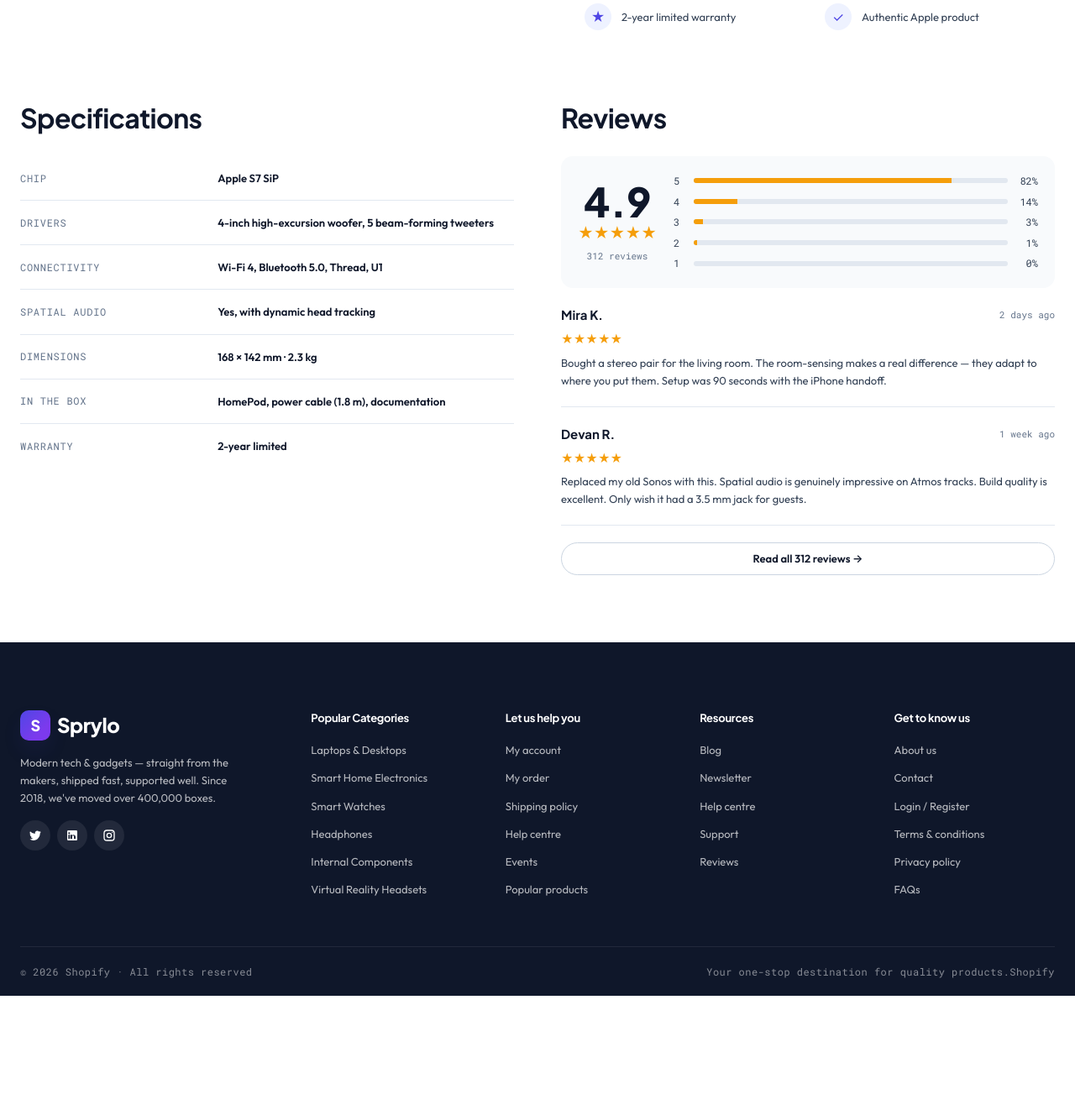
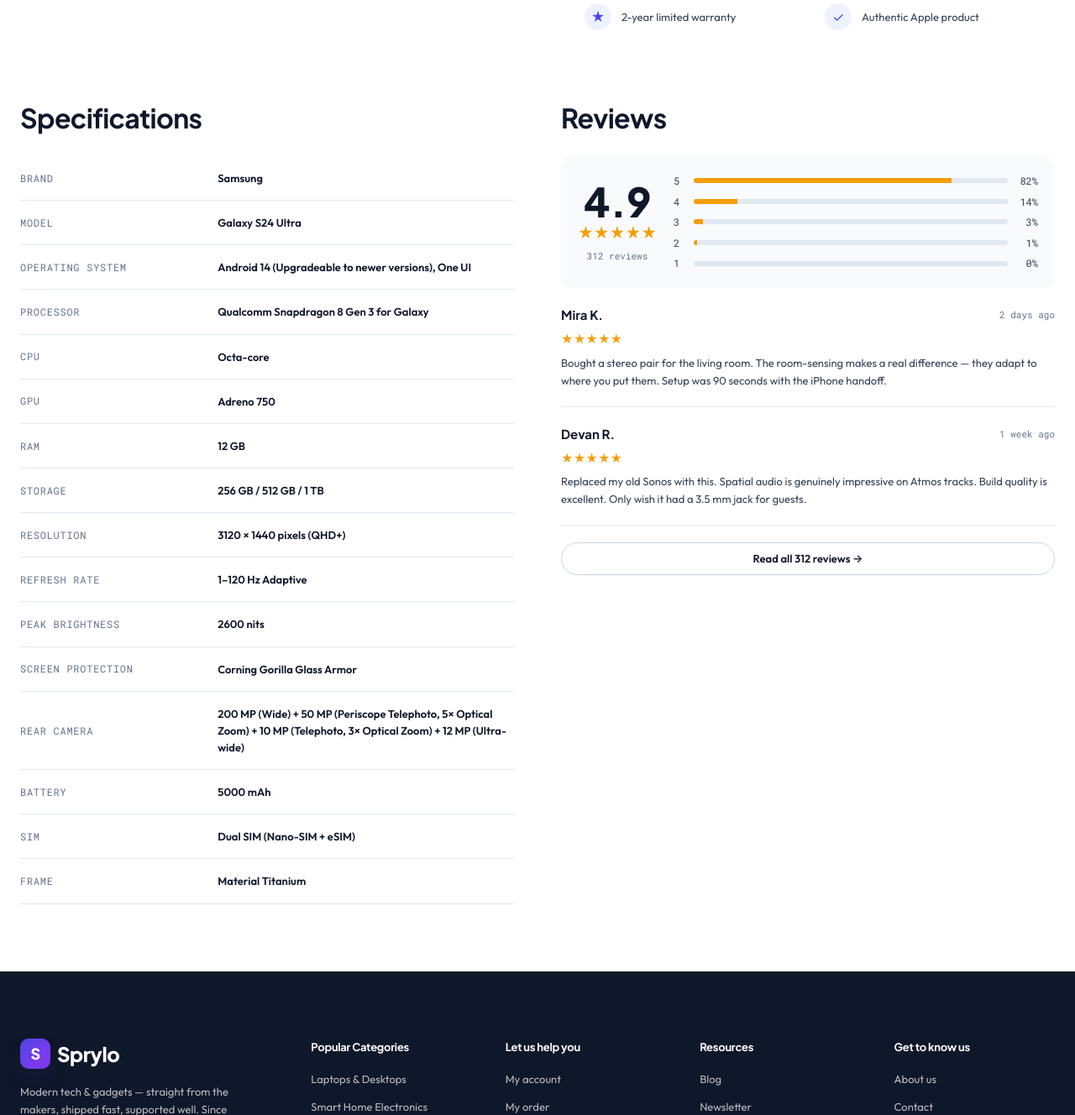
Before and after one commit to rahulrameshm0/Shopify, a Django app: page /shop/product-details/4 in a window 1280 px wide. Shown: the part 822-2150 px from the top of the page at 84% size. Before the commit the page ends 2008 px from the top, so only its background shows below. Run offline with Django 4.2, Linux system fonts and the light colour scheme; data comes from the database, SQL or seed files in the repository; both versions use the stored data as it was after the commit.

Commit message:
implimented specification

```diff
--- a/products/admin.py
+++ b/products/admin.py
@@ -1,5 +1,6 @@
 from django.contrib import admin
-from .models import Products
+from .models import Products, Specification
 
 # Register your models here.
 admin.site.register(Products)
+admin.site.register(Specification)
--- a/products/models.py
+++ b/products/models.py
@@ -16,3 +16,5 @@ class Products(models.Model):
 
 class Specification(models.Model):
     product = models.ForeignKey(Products, on_delete=models.CASCADE, related_name="specification")
+    name = models.CharField(max_length=100)
+    value = models.TextField()
--- a/templates/products/products-details.html
+++ b/templates/products/products-details.html
@@ -104,51 +104,17 @@
 
           <div>
             <h2 style="font-size: var(--text-2xl); margin-bottom: var(--s5)">Specifications</h2>
+
             <table style="width:100%; border-collapse: collapse; font-size: var(--text-sm)">
               <tbody>
+              {% for spec in product.specification.all %}
                 <tr style="border-bottom: 1px solid var(--rule)">
                   <td
                     style="padding: var(--s4) 0; color: var(--fg-mute); font-family: var(--ff-mono); font-size: var(--text-xs); letter-spacing: 0.06em; text-transform: uppercase; width: 40%">
-                    Chip</td>
-                  <td style="padding: var(--s4) 0; font-weight: 600">Apple S7 SiP</td>
+                      {{spec.name}}</td>
+                  <td style="padding: var(--s4) 0; font-weight: 600">{{spec.value}}</td>
                 </tr>
-                <tr style="border-bottom: 1px solid var(--rule)">
-                  <td
-                    style="padding: var(--s4) 0; color: var(--fg-mute); font-family: var(--ff-mono); font-size: var(--text-xs); letter-spacing: 0.06em; text-transform: uppercase">
-                    Drivers</td>
-                  <td style="padding: var(--s4) 0; font-weight: 600">4-inch high-excursion woofer, 5 beam-forming
-                    tweeters</td>
-                </tr>
-                <tr style="border-bottom: 1px solid var(--rule)">
-                  <td
-                    style="padding: var(--s4) 0; color: var(--fg-mute); font-family: var(--ff-mono); font-size: var(--text-xs); letter-spacing: 0.06em; text-transform: uppercase">
-                    Connectivity</td>
-                  <td style="padding: var(--s4) 0; font-weight: 600">Wi-Fi 4, Bluetooth 5.0, Thread, U1</td>
-                </tr>
-                <tr style="border-bottom: 1px solid var(--rule)">
-                  <td
-                    style="padding: var(--s4) 0; color: var(--fg-mute); font-family: var(--ff-mono); font-size: var(--text-xs); letter-spacing: 0.06em; text-transform: uppercase">
-                    Spatial audio</td>
-                  <td style="padding: var(--s4) 0; font-weight: 600">Yes, with dynamic head tracking</td>
-                </tr>
-                <tr style="border-bottom: 1px solid var(--rule)">
-                  <td
-                    style="padding: var(--s4) 0; color: var(--fg-mute); font-family: var(--ff-mono); font-size: var(--text-xs); letter-spacing: 0.06em; text-transform: uppercase">
-                    Dimensions</td>
-                  <td style="padding: var(--s4) 0; font-weight: 600">168 × 142 mm · 2.3 kg</td>
-                </tr>
-                <tr style="border-bottom: 1px solid var(--rule)">
-                  <td
-                    style="padding: var(--s4) 0; color: var(--fg-mute); font-family: var(--ff-mono); font-size: var(--text-xs); letter-spacing: 0.06em; text-transform: uppercase">
-                    In the box</td>
-                  <td style="padding: var(--s4) 0; font-weight: 600">HomePod, power cable (1.8 m), documentation</td>
-                </tr>
-                <tr>
-                  <td
-                    style="padding: var(--s4) 0; color: var(--fg-mute); font-family: var(--ff-mono); font-size: var(--text-xs); letter-spacing: 0.06em; text-transform: uppercase">
-                    Warranty</td>
-                  <td style="padding: var(--s4) 0; font-weight: 600">2-year limited</td>
-                </tr>
+              {% endfor %}
               </tbody>
             </table>
           </div>
```
Also changed, not shown: db.sqlite3, products/migrations/0002_specification.py (added).
